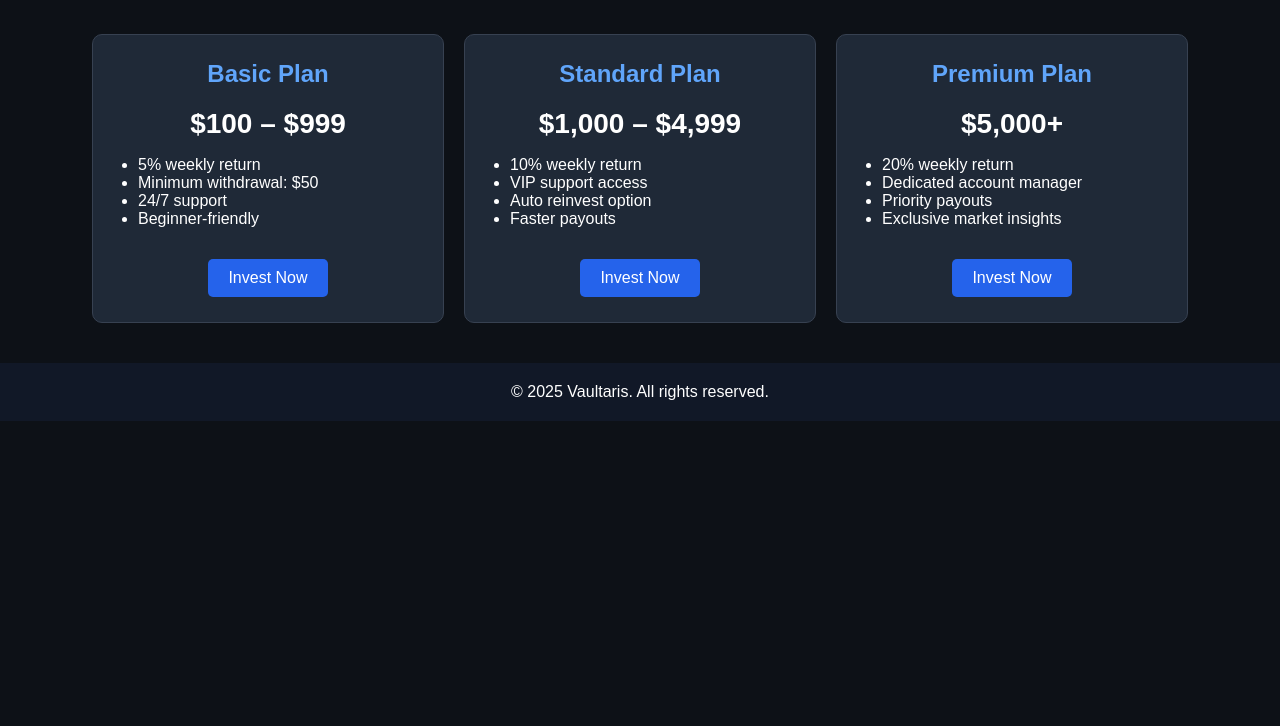
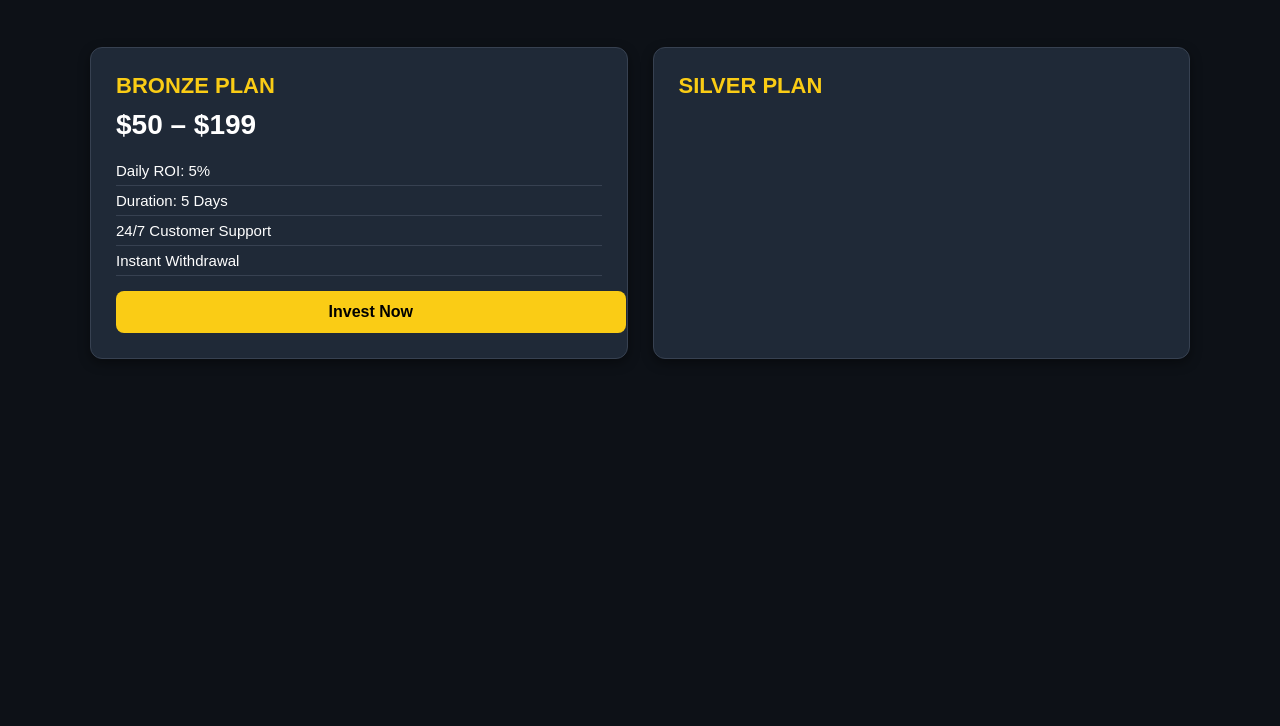
Before and after one commit to Vaultaris-pixel/vaultaris-pixel.github.io, a plain HTML site: page plans.html in a window 1280 px wide. Shown: the part 74-800 px from the top of the page. Drawn offline with Linux system fonts and the light colour scheme.

Commit message:
Update plans.html

```diff
--- a/plans.html
+++ b/plans.html
@@ -4,127 +4,114 @@
     <meta charset="UTF-8">
     <meta name="viewport" content="width=device-width, initial-scale=1.0">
     <title>Vaultaris | Investment Plans</title>
+
     <style>
         body {
+            margin: 0;
             font-family: Arial, sans-serif;
-            background: #0d1117;
+            background-color: #0d1117;
             color: #ffffff;
-            margin: 0;
-            padding: 0;
         }
 
-        .header {
-            background: #111827;
+        header {
+            background-color: #111827;
             padding: 20px;
             text-align: center;
-            font-size: 24px;
+            font-size: 26px;
             font-weight: bold;
+            color: #facc15;
+            letter-spacing: 1px;
         }
 
         .plans-container {
-            display: flex;
-            justify-content: center;
-            flex-wrap: wrap;
-            gap: 20px;
-            padding: 40px;
+            max-width: 1100px;
+            margin: 40px auto;
+            padding: 10px;
+            display: grid;
+            grid-template-columns: repeat(auto-fit, minmax(280px, 1fr));
+            gap: 25px;
         }
 
-        .plan-card {
+        .plan-box {
             background: #1f2937;
             padding: 25px;
-            width: 300px;
-            border-radius: 10px;
-            text-align: center;
+            border-radius: 12px;
             border: 1px solid #374151;
+            box-shadow: 0 4px 12px rgba(0, 0, 0, 0.4);
+            transition: 0.3s;
         }
 
-        .plan-card h2 {
-            margin-top: 0;
-            color: #60a5fa;
+        .plan-box:hover {
+            transform: translateY(-5px);
+            box-shadow: 0 6px 15px rgba(0, 0, 0, 0.6);
         }
 
-        .price {
+        .plan-title {
+            font-size: 22px;
+            font-weight: bold;
+            color: #facc15;
+            margin-bottom: 10px;
+            text-transform: uppercase;
+        }
+
+        .plan-price {
             font-size: 28px;
             font-weight: bold;
+            margin: 10px 0;
+            color: #ffffff;
+        }
+
+        ul {
+            padding: 0;
+            list-style: none;
             margin: 15px 0;
         }
 
-        .plan-card ul {
-            text-align: left;
-            padding-left: 20px;
+        ul li {
+            padding: 6px 0;
+            font-size: 15px;
+            border-bottom: 1px solid #374151;
         }
 
         .btn {
-            display: inline-block;
-            background: #2563eb;
-            padding: 10px 20px;
-            color: white;
+            display: block;
+            width: 100%;
+            text-align: center;
+            padding: 12px;
+            background: #facc15;
+            color: #000;
             text-decoration: none;
-            border-radius: 5px;
+            font-weight: bold;
+            border-radius: 8px;
             margin-top: 15px;
         }
 
         .btn:hover {
-            background: #1d4ed8;
-        }
-
-        footer {
-            text-align: center;
-            padding: 20px;
-            background: #111827;
+            background: #eab308;
         }
     </style>
 </head>
+
 <body>
 
-    <div class="header">Vaultaris Investment Plans</div>
+<header>Vaultaris Investment Plans</header>
 
-    <div class="plans-container">
+<div class="plans-container">
 
-        <!-- BASIC PLAN -->
-        <div class="plan-card">
-            <h2>Basic Plan</h2>
-            <div class="price">$100 – $999</div>
-            <ul>
-                <li>5% weekly return</li>
-                <li>Minimum withdrawal: $50</li>
-                <li>24/7 support</li>
-                <li>Beginner-friendly</li>
-            </ul>
-            <a href="#" class="btn">Invest Now</a>
-        </div>
-
-        <!-- STANDARD PLAN -->
-        <div class="plan-card">
-            <h2>Standard Plan</h2>
-            <div class="price">$1,000 – $4,999</div>
-            <ul>
-                <li>10% weekly return</li>
-                <li>VIP support access</li>
-                <li>Auto reinvest option</li>
-                <li>Faster payouts</li>
-            </ul>
-            <a href="#" class="btn">Invest Now</a>
-        </div>
-
-        <!-- PREMIUM PLAN -->
-        <div class="plan-card">
-            <h2>Premium Plan</h2>
-            <div class="price">$5,000+</div>
-            <ul>
-                <li>20% weekly return</li>
-                <li>Dedicated account manager</li>
-                <li>Priority payouts</li>
-                <li>Exclusive market insights</li>
-            </ul>
-            <a href="#" class="btn">Invest Now</a>
-        </div>
-
+    <!-- Bronze Plan -->
+    <div class="plan-box">
+        <div class="plan-title">Bronze Plan</div>
+        <div class="plan-price">$50 – $199</div>
+        <ul>
+            <li>Daily ROI: 5%</li>
+            <li>Duration: 5 Days</li>
+            <li>24/7 Customer Support</li>
+            <li>Instant Withdrawal</li>
+        </ul>
+        <a class="btn" href="#">Invest Now</a>
     </div>
 
-    <footer>
-        © 2025 Vaultaris. All rights reserved.
-    </footer>
-
-</body>
-</html>
+    <!-- Silver Plan -->
+    <div class="plan-box">
+        <div class="plan-title">Silver Plan</div>
+        <div class="plan-price
```
